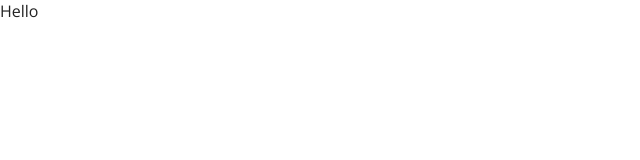
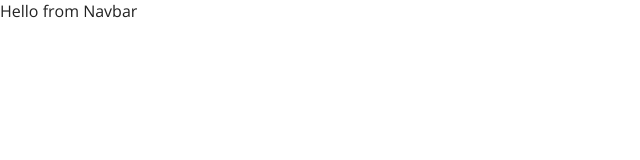
Before and after one commit to SashaSohrabi/city-tours, a React (Create React App) app: page / in a window 1280 px wide. Shown: the top 160 px of the page, without its empty margins (0-640 px from the left). Built offline with nearby package versions, Linux system fonts and the light colour scheme.

Commit message:
created Navbar component.

```diff
--- a/src/App.js
+++ b/src/App.js
@@ -1,9 +1,10 @@
 import React, { Component } from "react";
 import "./App.scss";
+import Navbar from "./components/Navbar/Navbar";
 
 class App extends Component {
   render() {
-    return <div>Hello</div>;
+    return <Navbar />;
   }
 }
 
--- /dev/null
+++ b/src/components/Navbar/Navbar.js
@@ -0,0 +1,8 @@
+import React from "react";
+import "./Navbar.scss";
+
+function Navbar() {
+  return <div>Hello from Navbar</div>;
+}
+
+export default Navbar;
```
Also changed, not shown: src/components/Navbar/Navbar.scss (added).
